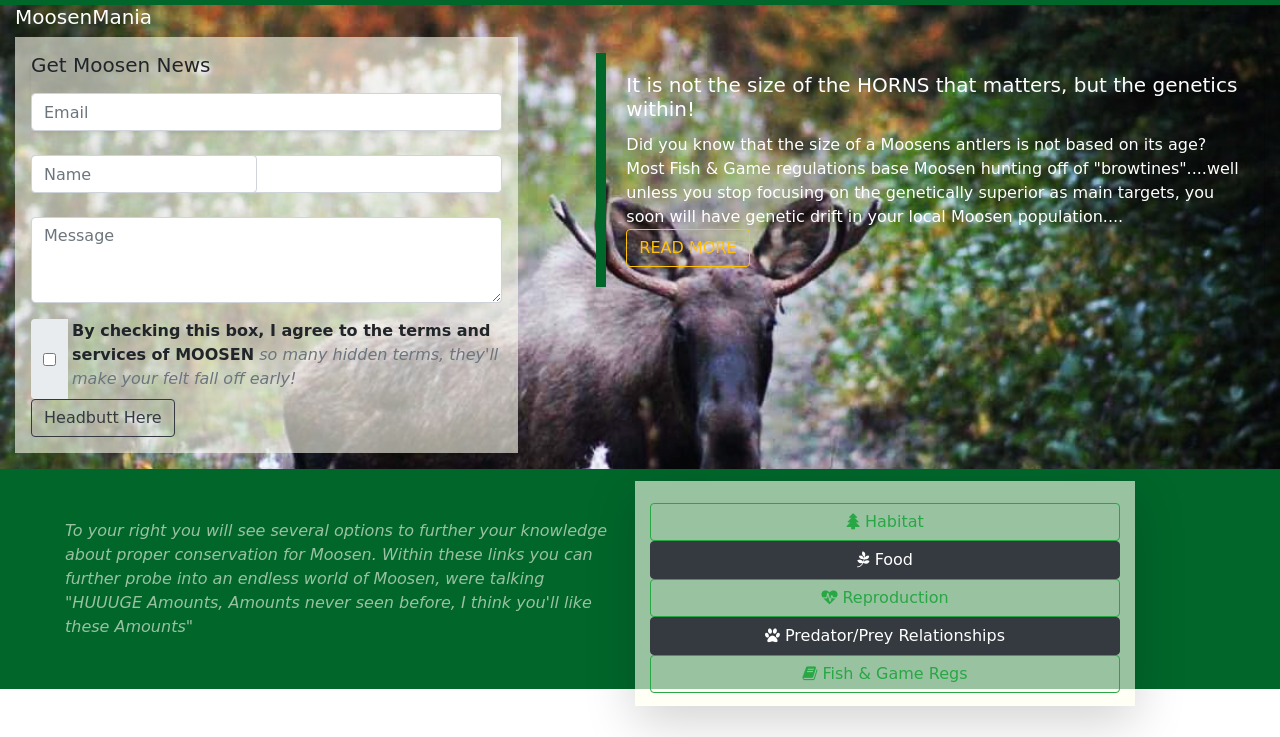
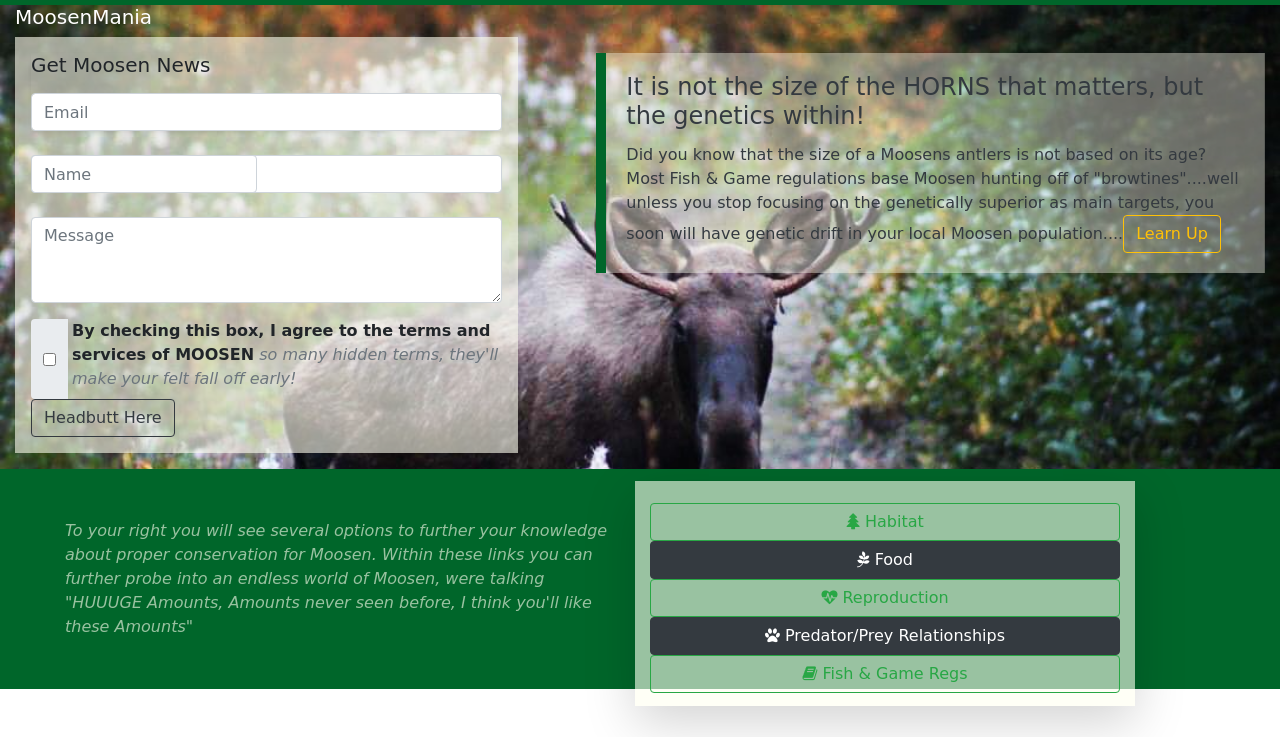
Before and after one commit to CodyClark07/clone-site-checkpoint1, a plain HTML site: page index.html in a window 1280 px wide. Shown: the part 63-800 px from the top of the page. Drawn offline with nearby package versions, Linux system fonts and the light colour scheme; a web font is replaced by a local one.

Commit message:
color touch ups for legibility.

```diff
--- a/index.html
+++ b/index.html
@@ -73,25 +73,30 @@
                                         </div>
 
                                     </div>
-                                    <button class="btn btn-outline-dark justify-content-center">Headbutt Here</button>
+                                    <button class="btn btn-outline-dark justify-content-center"
+                                        onclick="alert('OOOPS, Not hard enough, TRY AGAIN!')">Headbutt Here</button>
                                 </form>
                             </div>
 
                             <div class="col-md-7 d-none d-sm-block justify-content-center align-items-start text-wrap">
                                 <div
-                                    class="card rounded-0 mt-5 ml-5 border-top-0 border-bottom-0 w-90 bg-transparent d-flex align-items-start border-line">
-                                    <div class="card-body text-white text-shadow">
-                                        <h5 class="card-title ">It is not the size of the HORNS that matters, but the
-                                            genetics within!</h5>
-                                        <p class="card-text ">Did you know that the size of a Moosens antlers is not
+                                    class="card rounded-0 mt-5 ml-5 border-top-0 border-bottom-0 w-90 bg-transparent-tan2 d-flex align-items-start border-line">
+                                    <div class="card-body text-dark text-shadow">
+                                        <h4 class="card-title ">It is not the size of the HORNS that
+                                            matters,
+                                            but the
+                                            genetics within!</h4>
+                                        <p class="card-text ">Did you know that the size of a Moosens
+                                            antlers
+                                            is not
                                             based
                                             on its age? Most Fish & Game regulations base Moosen hunting off of
                                             "browtines"....well unless you stop focusing on the genetically superior as
                                             main
                                             targets, you soon will have genetic drift in your local Moosen
                                             population....<button class="btn btn-outline-warning"
-                                                onclick="alert('You gunna read bout some browtines EH?')">READ
-                                                MORE</button>
+                                                onclick="alert('You gunna read bout some browtines EH?')">Learn
+                                                Up</button>
                                         </p>
                                     </div>
                                 </div>
--- a/style.css
+++ b/style.css
@@ -18,6 +18,10 @@ body{
 .bg-transparent-tan {
     background-color:rgba(255, 255, 240,0.6);
 }
+.bg-transparent-tan2 {
+    background-color:rgba(255, 255, 240,0.4);
+}
+
 .text-shadow{
     text-shadow: 0px 0px 8px 2% black;
   }
```
